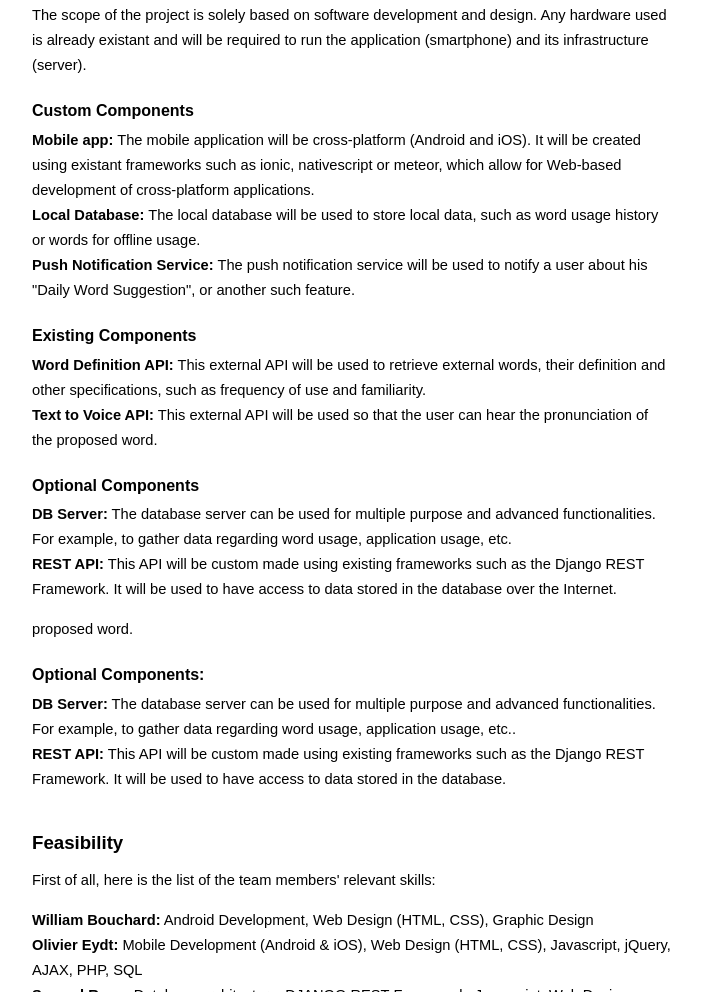
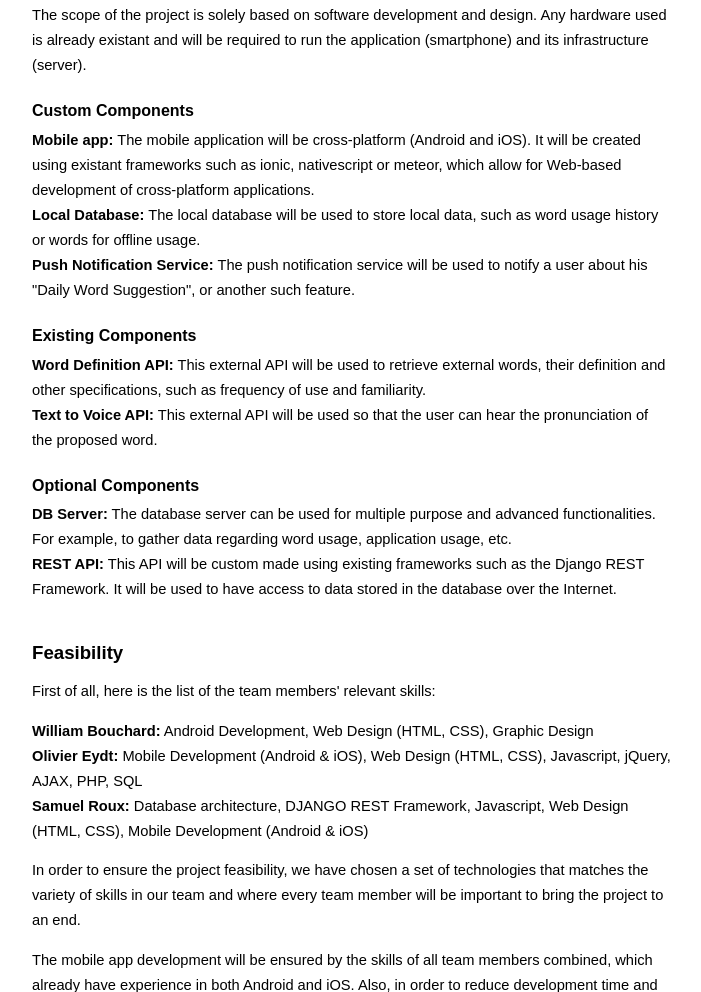
Before and after one commit to samroux/hci-project, a plain HTML site: page index.html in a window 1280 px wide. Shown: the part 7124-8116 px from the top of the page, without its empty margins (288-989 px from the left). Drawn offline with Linux system fonts and the light colour scheme; some packages are replaced by stand-ins of ours; a script that the page names is missing.

Commit message:
Fix issue regarding duplication

```diff
--- a/index.html
+++ b/index.html
@@ -282,19 +282,6 @@
             It will be used to have access to data stored in the database over the Internet.
         </p>
 
-
-        proposed word.
-        </p>
-
-        <h4>Optional Components:</h4>
-        <p>
-            <b>DB Server:</b> The database server can be used for multiple purpose and advanced functionalities. For
-            example, to gather data regarding word usage, application usage, etc..
-            <br><b>REST API:</b> This API will be custom made using existing frameworks such as the Django REST
-            Framework. It will be used to have access to data stored in the database.
-        </p>
-
-
     </div>
 
     <h3>Feasibility</h3>
```
